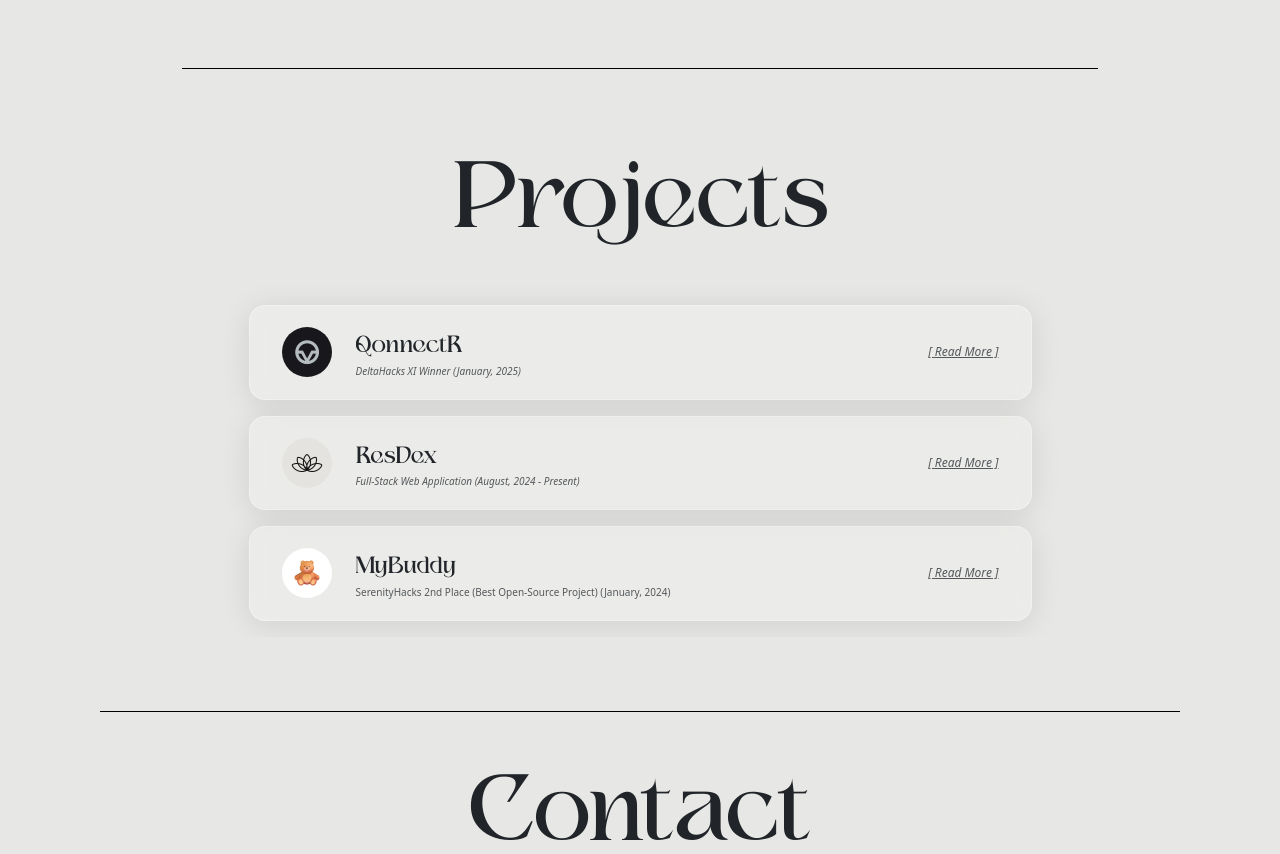
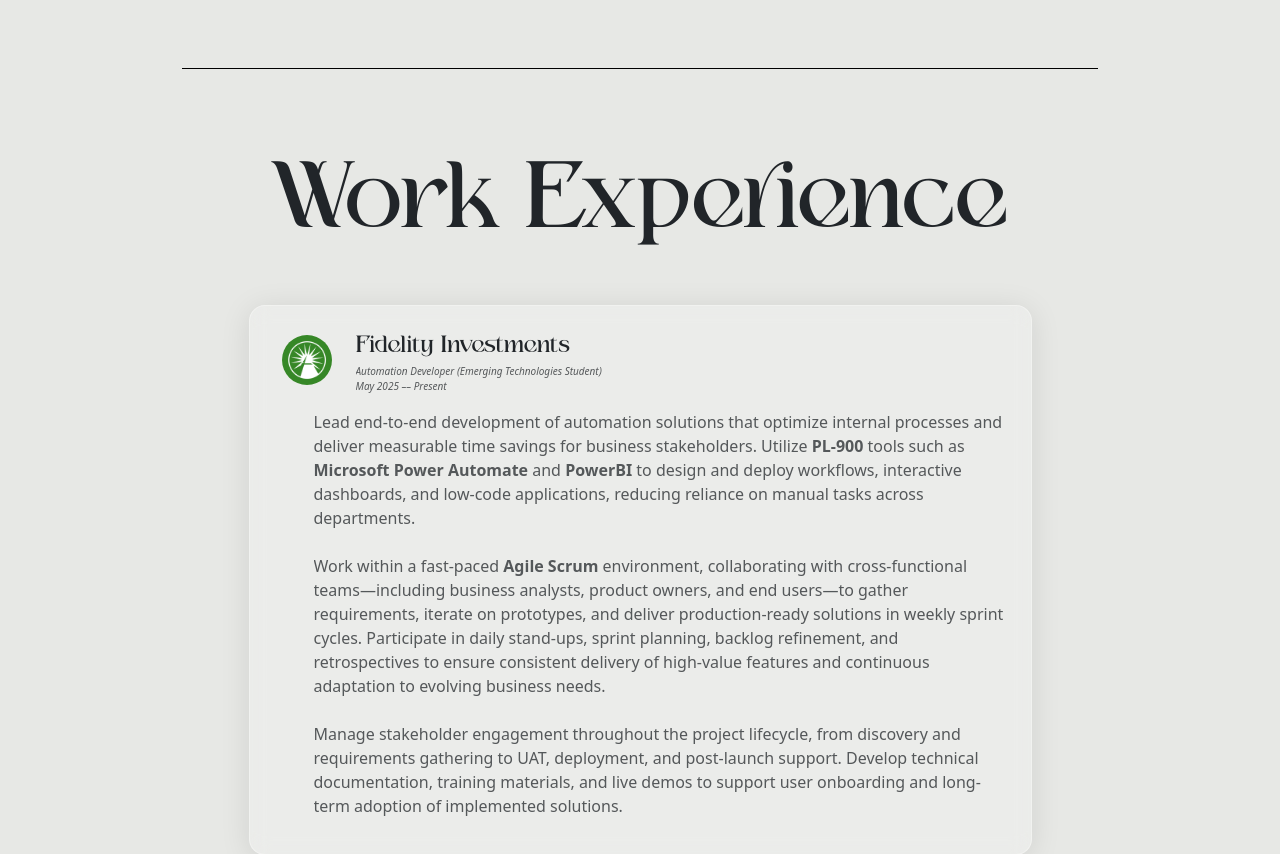
Before and after one commit to devp19/portfolio-react-app, a React (Create React App) app in the folder portfolio-website/: page / in a window 1280 px wide. Shown: the part 1601-2455 px from the top of the page. Built offline with nearby package versions, Linux system fonts and the light colour scheme.

Commit message:
fidelity update!
added work exp section for fidelity.

will add some direct-examples for projects done within fidelity once more statistics r available.

```diff
--- a/portfolio-website/src/components/pages/Home.js
+++ b/portfolio-website/src/components/pages/Home.js
@@ -1,13 +1,15 @@
 import React, { useRef } from 'react';
 import Portrait from '../images/circle4.png';
-import Projects from './Projects'
-import Contact from './Contact'
+import Projects from './Projects';
+import Work from './Work';
+import Contact from './Contact';
 import { Link } from 'react-router-dom';
 
 
 function Home() {
     const aboutSectionRef = useRef(null);
     const projectSectionRef = useRef(null);
+    const workSectionRef = useRef(null);
     const contactSectionRef = useRef(null);
 
     const scrollToContact = () => {
@@ -107,7 +109,7 @@
 
             </div>
 
-
+            <Work ref={workSectionRef} />
             <Projects ref={projectSectionRef} />
             <Contact ref={contactSectionRef} />
         </div>
--- /dev/null
+++ b/portfolio-website/src/components/pages/Work.js
@@ -0,0 +1,95 @@
+import React, { useState, forwardRef } from 'react';
+import QonnectR from '../images/qr.png';
+import Resdex from '../images/resdex1.png';
+import MyBuddy from '../images/MyBuddy.png';
+import QonnectRWin from '../images/win2.png';
+import Fidelity from '../images/fidelity.png';
+const Work = forwardRef((props, ref) =>
+     {
+  const [isExpanded, setIsExpanded] = useState(false);
+  const [isExpandedResDex, setIsExpandedResDex] = useState(false);
+  const [isExpandedMyBuddy, setIsExpandedMyBuddy] = useState(false);
+
+  const handleReadMoreClick = () => {
+    setIsExpanded(!isExpanded);
+  };
+
+  const handleReadMoreClickResDex = () => {
+    setIsExpandedResDex(!isExpandedResDex);
+  };
+
+  const handleReadMoreClickMyBuddy = () => {
+    setIsExpandedMyBuddy(!isExpandedMyBuddy);
+  };
+
+  return (
+    <section className='regular-bg' ref={ref}>
+      <div className='container mt-4 regular-bg'>
+        <div className='row' style={{borderTop: '1px solid black', marginLeft: '100px', marginRight: '100px'}}> </div>
+        <div className='row justify-content-center' style={{ marginTop: '30px'}}>
+          <div className="title-2 text-center mt-4">Work Experience</div>
+
+          <div className='col-md-9 p-3'>
+            <div className='row mt-3 box d-flex align-items-center' style={{ marginLeft: '20px', marginRight: '20px' }}>
+
+                          <div className='col-auto d-flex align-items-center justify-content-center'>
+                            <img
+                              className='img-fluid'
+                              src={Fidelity}
+                              alt='Fidelity'
+                              style={{ maxHeight: '50px', borderRadius: '50%' }}
+                            />
+                          </div>
+
+                          <div className='col'>
+                            <div className='supporting-2 d-flex change-font'>
+                              Fidelity Investments
+                            </div>
+                            <div className='text-muted d-flex' style={{ fontSize: '10px' }}>
+                              <i>Automation Developer (Emerging Technologies Student)</i>
+                            </div>
+                            <div className='text-muted d-flex' style={{ fontSize: '10px' }}>
+                              <i>May 2025 –– Present</i>
+                            </div>
+                          </div>
+
+
+
+
+                            <div className='row mt-3 description' style={{ marginLeft: '20px', marginRight: '20px' }}>
+                              <div className='col'>
+                                <p className='text-muted'>
+Lead end-to-end development of automation solutions that optimize internal processes and deliver measurable time savings for business stakeholders. Utilize <strong>PL-900</strong> tools such as <strong>Microsoft Power Automate </strong>and <strong>PowerBI</strong> to design and deploy workflows, interactive dashboards, and low-code applications, reducing reliance on manual tasks across departments.
+<br>
+</br>
+<br></br>
+Work within a fast-paced <strong>Agile Scrum</strong> environment, collaborating with cross-functional teams—including business analysts, product owners, and end users—to gather requirements, iterate on prototypes, and deliver production-ready solutions in weekly sprint cycles. Participate in daily stand-ups, sprint planning, backlog refinement, and retrospectives to ensure consistent delivery of high-value features and continuous adaptation to evolving business needs.
+<br>
+</br>
+<br></br>
+Manage stakeholder engagement throughout the project lifecycle, from discovery and requirements gathering to UAT, deployment, and post-launch support. Develop technical documentation, training materials, and live demos to support user onboarding and long-term adoption of implemented solutions.
+            </p>
+            {/* <br></br>
+            <br></br>
+            <button className="custom-btn mb-2 pl-2" onClick={() => window.open('https://qonnectr.vercel.app/', '_blank', 'noopener noreferrer')}>
+              Website ↗︎
+            </button>
+            <button className="custom-btn mb-2 pl-2" onClick={() => window.open('https://devpost.com/software/qonnectr', '_blank', 'noopener noreferrer')}>
+              Devpost ↗︎
+            </button>
+            <button className="custom-btn mb-2 pl-2" onClick={() => window.open('https://github.com/devp19/qonnectr', '_blank', 'noopener noreferrer')}>
+              GitHub ↗︎
+            </button>   */}
+
+                            </div>
+                            </div>
+
+                        </div>
+          </div>
+        </div>
+      </div>
+    </section>
+  );
+})
+
+export default Work;
```
Also changed, not shown: portfolio-website/src/components/images/fidelity.png (added), portfolio-website/src/index.css (line endings or trailing spaces).
